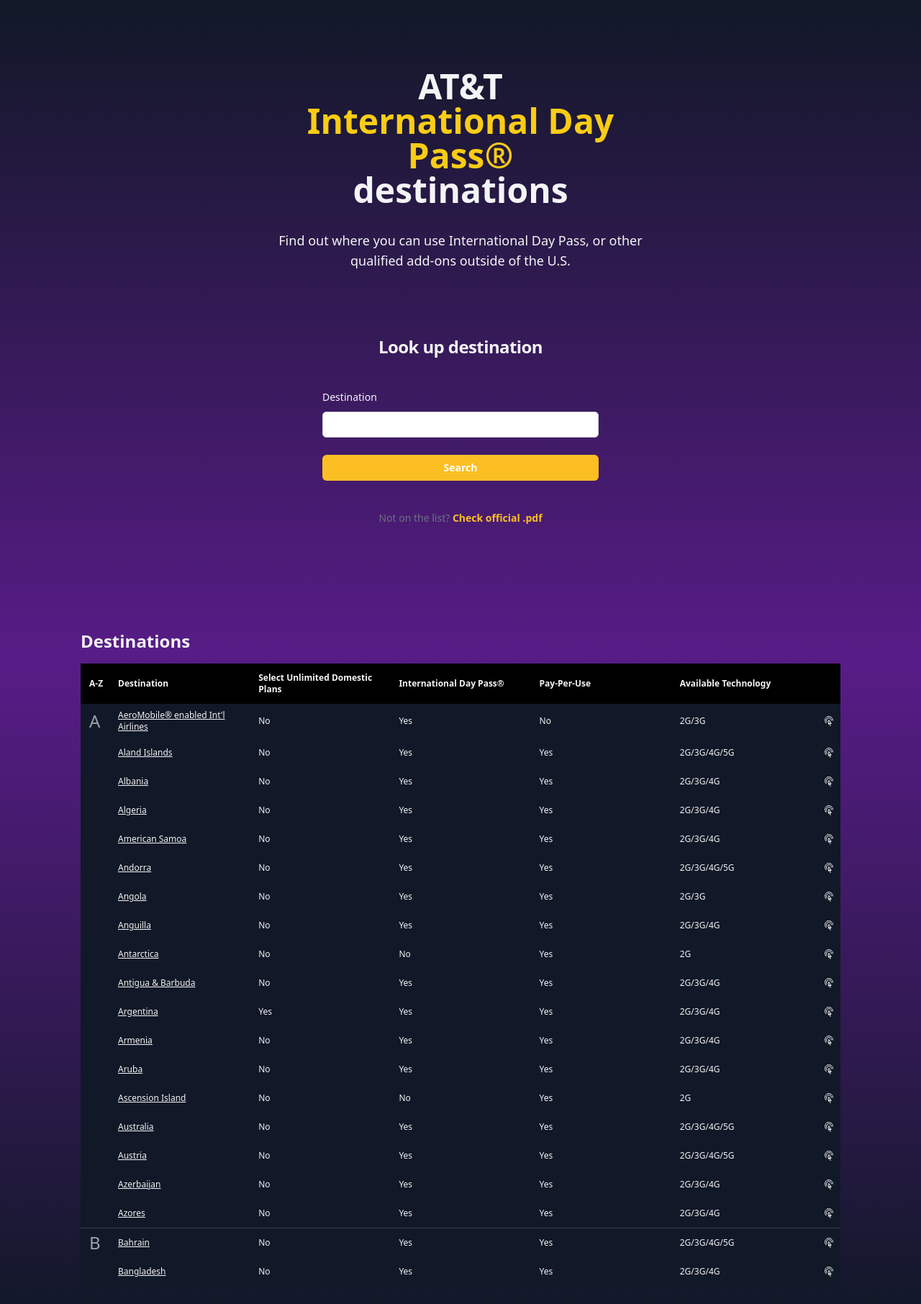
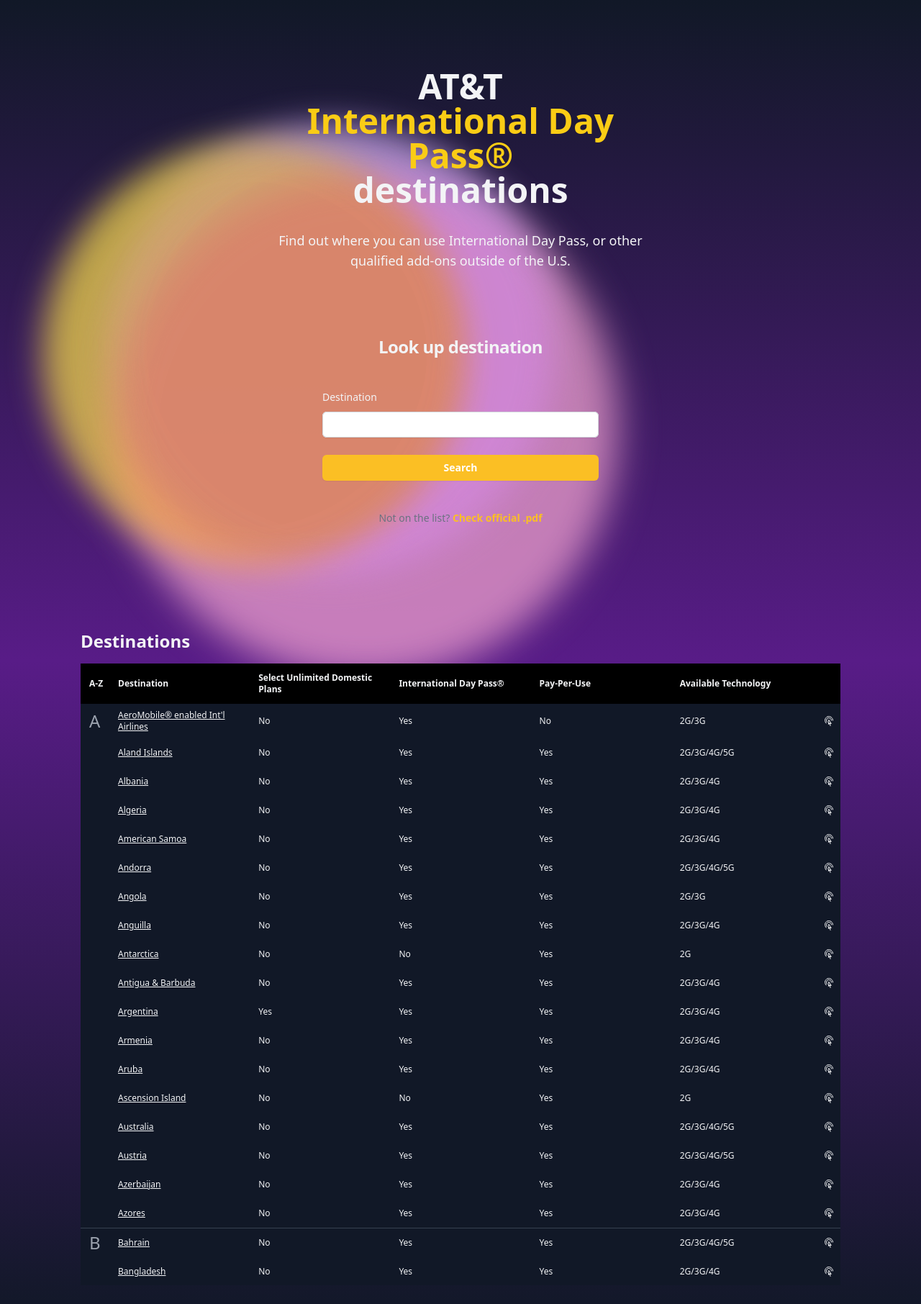
Before and after one commit to radovanbotik/roaming, a React (Vite) app: page / in a window 1280 px wide. Shown: the top 1812 px of the page at 72% size. Built offline with nearby package versions, Linux system fonts and the light colour scheme.

Commit message:
changign z index

```diff
--- a/src/idp/hero/Hero.jsx
+++ b/src/idp/hero/Hero.jsx
@@ -16,8 +16,8 @@
   };
 
   return (
-    <section className="relative bg-gradient-to-b from-gray-900 via-purple-900 to-gray-900  text-gray-100 z-10">
-      <div className="container mx-auto flex flex-col items-center px-4 py-16 md:py-24 md:px-10 lg:px-24 xl:max-w-3xl z-10 relative">
+    <section className="bg-gradient-to-b from-gray-900 via-purple-900 to-gray-900  text-gray-100 ">
+      <div className="container mx-auto flex flex-col items-center px-4 py-16 md:py-24 md:px-10 lg:px-24 xl:max-w-3xl  relative">
         <div>
           <h1 className="text-4xl text-center font-bold leading-none sm:text-5xl">
             AT&T
--- a/src/idp/list/List.jsx
+++ b/src/idp/list/List.jsx
@@ -6,7 +6,7 @@
   return (
     <section className=" text-gray-100 ">
       {/* add container */}
-      <div className=" mx-auto flex flex-col items-center px-4 py-4 md:py-8 md:px-10 lg:px-8 xl:max-w-6xl ">
+      <div className="relative container mx-auto flex flex-col items-center px-4 py-4 md:py-8 md:px-10 lg:px-8 lg:max-w-6xl xl:max-w-6xl z-10">
         <Table setDestination={setDestination} setOpen={setOpen} />
       </div>
     </section>
```
